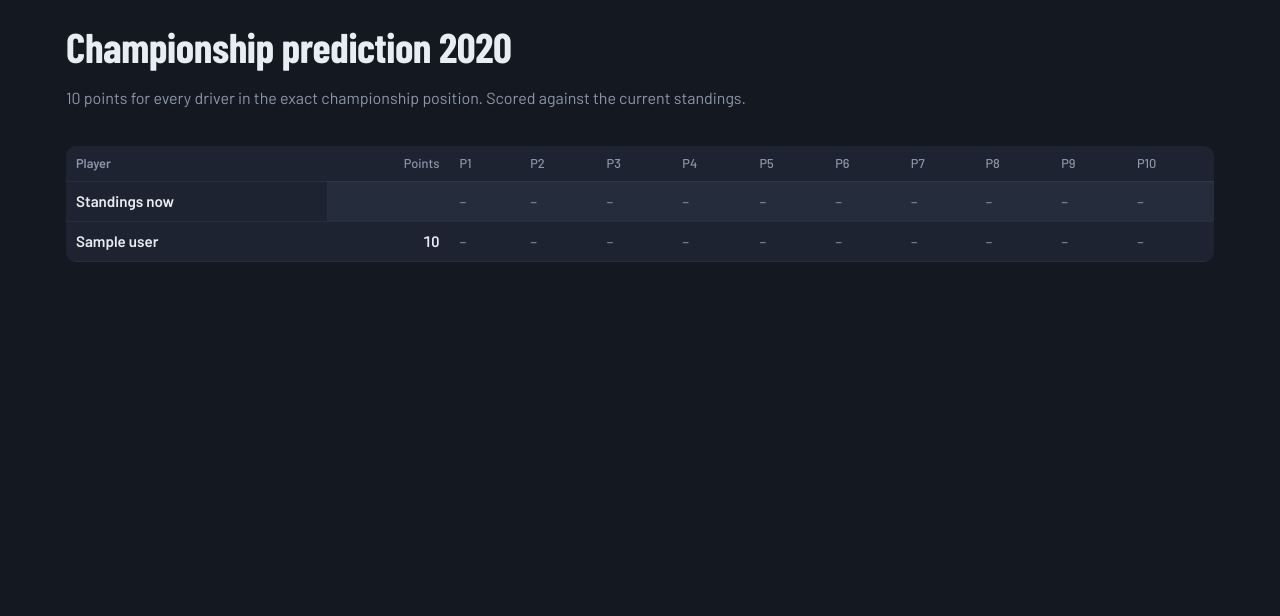
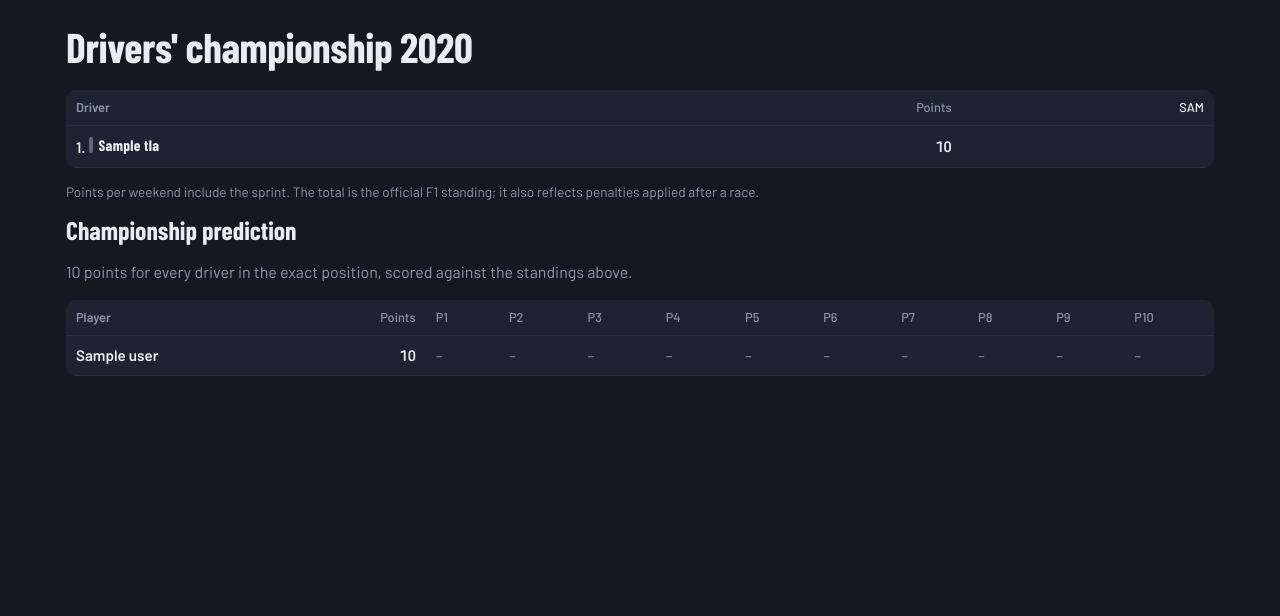
Before and after one commit to MartijnB1978/paddock-club-addon, a FastAPI app: template f1_paddock_club/app/f1pool/templates/championship.html in a window 1280 px wide. Shown: the part 61-677 px from the top of the page. Run offline with FastAPI, Linux system fonts and the light colour scheme; the template is opened without the code that fills it: most values are stand-ins (such as "Sample title", 1, 10 or a date in 2020); parts of the project's set-up code (start-up, migrations or seed data) failed here and were passed over.

Commit message:
Championship page: drivers' standings with points per race
Co-Authored-By: Claude Opus 5.5 <noreply@anthropic.com>
Claude-Session: https://claude.ai/code/session_01Ui2tTgaDFcT3SxgoJwEdsZ

```diff
--- a/f1_paddock_club/app/f1pool/main.py
+++ b/f1_paddock_club/app/f1pool/main.py
@@ -563,8 +563,37 @@ def championship(request: Request, year: int):
         rows.append({"user": usr, "pred": p.get("season_pos", {}), "per_slot": per_slot,
                      "total": stored.get(usr["id"], tot)})
     rows.sort(key=lambda r: -r["total"])
+    # drivers' championship: F1 points per weekend from the stored results
+    race_pts = [25, 18, 15, 12, 10, 8, 6, 4, 2, 1]
+    sprint_pts = [8, 7, 6, 5, 4, 3, 2, 1]
+    events = db.q("SELECT * FROM events WHERE year=? AND cancelled=0 ORDER BY round", year)
+    per = defaultdict(dict)
+    done = []
+    for ev in events:
+        res = scoring.load_results(ev["id"])
+        if not res.get("race_pos") and not res.get("sprint_pos"):
+            continue
+        done.append(ev)
+        for slot, tla in res.get("race_pos", {}).items():
+            if 1 <= slot <= 10:
+                per[tla][ev["id"]] = per[tla].get(ev["id"], 0) + race_pts[slot - 1]
+        for slot, tla in res.get("sprint_pos", {}).items():
+            if 1 <= slot <= 8:
+                per[tla][ev["id"]] = per[tla].get(ev["id"], 0) + sprint_pts[slot - 1]
+    official = {r["tla"]: (r["position"], r["points"]) for r in db.q(
+        "SELECT position, tla, points FROM standings WHERE year=?", year)}
+    table = []
+    for tla in set(per) | set(official):
+        calc = sum(per[tla].values())
+        pos, pts = official.get(tla, (None, None))
+        table.append({"tla": tla, "pos": pos, "points": pts if pts is not None else calc,
+                      "events": per.get(tla, {})})
+    table.sort(key=lambda r: (r["pos"] is None, r["pos"] or 0, -(r["points"] or 0)))
+    for i, r in enumerate(table, start=1):
+        r["rank"] = r["pos"] or i
     return render(request, "championship.html", year=year, rows=rows, stand=stand, open_=open_,
-                  season_lock=sl, drivers=driver_map(year), teams=team_map(year))
+                  season_lock=sl, drivers=driver_map(year), teams=team_map(year), table=table,
+                  done=done, years=[r["year"] for r in db.q("SELECT DISTINCT year FROM events ORDER BY year DESC")])
 
 
 # ------------------------------------------------------------------ admin
--- a/f1_paddock_club/app/f1pool/templates/championship.html
+++ b/f1_paddock_club/app/f1pool/templates/championship.html
@@ -2,15 +2,40 @@
 {% from "_macros.html" import driver %}
 {% block main %}
 <div class="page-head">
-  <div><h1>Championship prediction {{ year }}</h1>
-  <p class="muted">10 points for every driver in the exact championship position. Scored against the current standings{% if open_ %}; predictions stay hidden until {{ season_lock|localtime }}{% endif %}.</p></div>
-  {% if open_ %}<a class="btn" href="/predict">Make your prediction</a>{% endif %}
+  <h1>Drivers' championship {{ year }}</h1>
+  {% if years|length > 1 %}
+  <form method="get" onsubmit="location='/championship/'+this.y.value;return false" class="yearpick">
+    <label class="sr" for="y">Season</label>
+    <select id="y" name="y" onchange="this.form.onsubmit()">{% for y in years %}<option {{ 'selected' if y == year }}>{{ y }}</option>{% endfor %}</select>
+  </form>
+  {% endif %}
 </div>
+<div class="grid-wrap" tabindex="0" aria-label="Drivers' points per race, scrolls sideways">
+<table class="grid">
+  <thead><tr>
+    <th class="sticky">Driver</th><th class="num">Points</th>
+    {% for e in done %}<th class="num ev"><a href="/race/{{ e.id }}" title="{{ e.name }}">{{ e.name|short }}</a></th>{% endfor %}
+  </tr></thead>
+  <tbody>
+  {% for r in table %}
+    <tr><th class="sticky">{{ r.rank }}. {{ driver(r.tla, drivers, teams, true) }}</th>
+      <td class="num strong">{{ r.points|int if r.points is not none else '' }}</td>
+      {% for e in done %}{% set v = r.events.get(e.id) %}<td class="num">{{ v if v else '' }}</td>{% endfor %}
+    </tr>
+  {% else %}
+    <tr><td colspan="3" class="muted">No results yet for {{ year }}.</td></tr>
+  {% endfor %}
+  </tbody>
+</table>
+</div>
+<p class="muted small">Points per weekend include the sprint. The total is the official F1 standing; it also reflects penalties applied after a race.</p>
+
+<h2>Championship prediction</h2>
+<p class="muted">10 points for every driver in the exact position, scored against the standings above{% if open_ %}. Predictions stay hidden until {{ season_lock|localtime }}{% endif %}.</p>
 <div class="grid-wrap" tabindex="0">
 <table class="grid preds">
   <thead><tr><th class="sticky">Player</th><th class="num">Points</th>{% for i in range(1, 11) %}<th>P{{ i }}</th>{% endfor %}</tr></thead>
   <tbody>
-  <tr class="standings-row"><th class="sticky">Standings now</th><td></td>{% for i in range(1, 11) %}<td class="cell">{{ driver(stand.get(i), drivers, teams) }}</td>{% endfor %}</tr>
   {% for r in rows %}
   <tr class="{{ 'mine' if r.user.id == user.id }}"><th class="sticky">{{ r.user.name }}</th><td class="num strong">{{ r.total }}</td>
     {% for i in range(1, 11) %}{% set pts = r.per_slot.get(i) %}
--- a/f1_paddock_club/config.yaml
+++ b/f1_paddock_club/config.yaml
@@ -1,5 +1,5 @@
 name: Paddock Club F1
-version: "1.0.5"
+version: "1.0.6"
 slug: f1_paddock_club
 description: F1 prediction game with live standings, published through its own isolated Tailscale Funnel node
 url: https://github.com/MartijnB1978/paddock-club-addon
```
